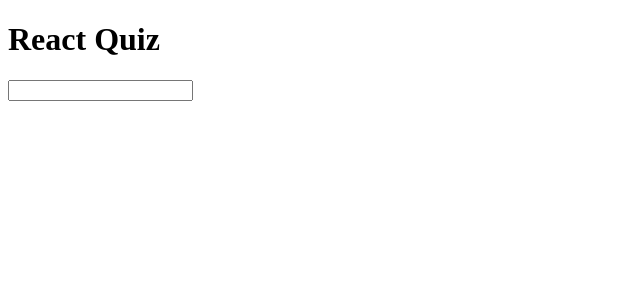
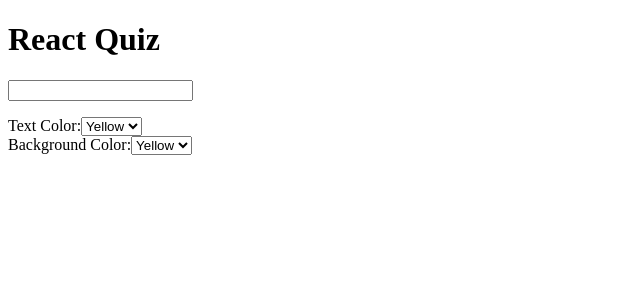
Before and after one commit to stephaniesmith/react-quiz-1, a React app: page / in a window 1280 px wide. Shown: the top 300 px of the page, without its empty margins (0-640 px from the left). Built offline with nearby package versions, Linux system fonts and the light colour scheme.

Commit message:
color inputs on page

```diff
--- a/src/components/App.js
+++ b/src/components/App.js
@@ -1,6 +1,6 @@
 import React, { Component, Fragment } from 'react';
 import TextSelector from './TextSelector';
-// import domToImage from 'dom-to-image';
+import ColorSelector from './ColorSelector';
 
 export default class App extends Component {
     state={
@@ -16,6 +16,7 @@
         <Fragment>
           <h1>React Quiz</h1>
           <TextSelector />
+          <ColorSelector />
         </Fragment>
       );
     }
--- /dev/null
+++ b/src/components/ColorSelector.js
@@ -0,0 +1,31 @@
+import React, { Component } from 'react';
+
+export default class Shape extends Component {
+    state = {
+      color: '',
+      background: ''
+    };
+
+    onChange = ({ target }) => {
+      this.setState({ [target.name]: target.value });
+    };
+
+    render() {
+      const colors = ['Yellow', 'Red', 'White', 'Black'].map(color => {
+        return <option key={color} value={color}>{color}</option>;
+      });
+      return (
+        <div>
+          <label>Text Color:</label>
+          <select name='color' id='color' onChange={this.onChange}>
+            {colors}
+          </select>
+          <br/>
+          <label>Background Color:</label>
+          <select name='background' id='background' onChange={this.onChange}>
+            {colors}
+          </select>
+        </div>
+      );
+    }
+}
```
Also changed, not shown: src/components/Shape.js (added, +12 -0 lines).
